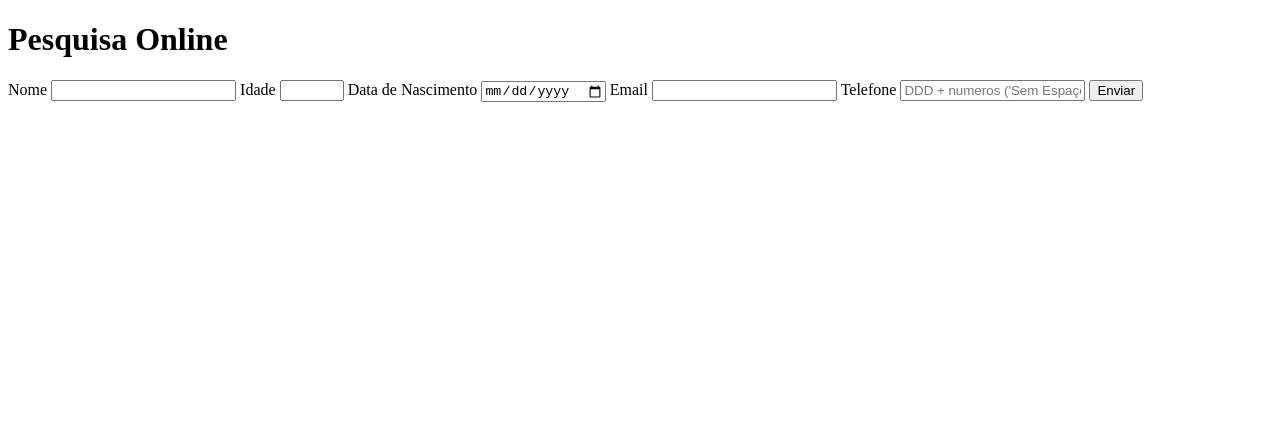
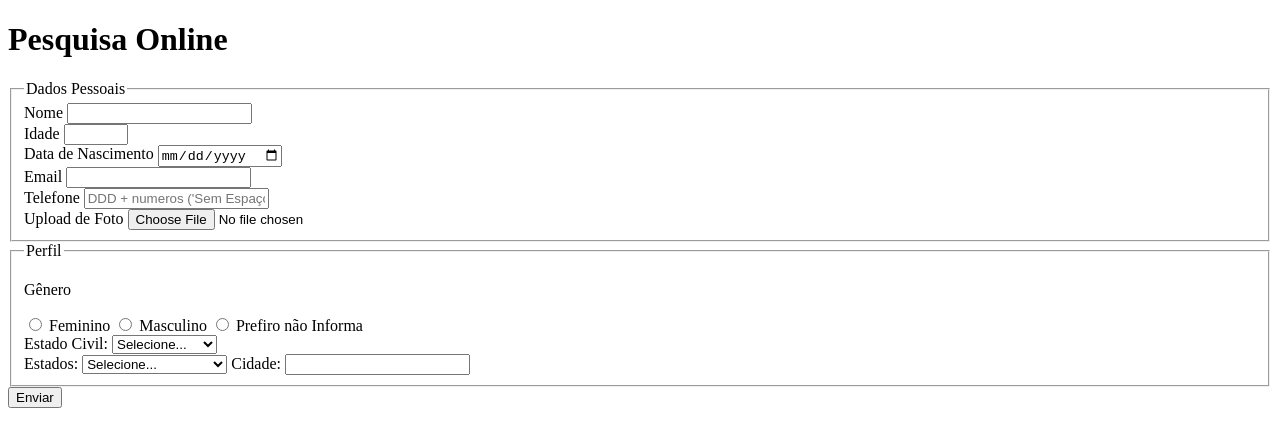
Before and after one commit to JoaoArt2311/formulario_Alura, a plain HTML site: page index.html in a window 1280 px wide. Drawn offline with Linux system fonts and the light colour scheme.

Commit message:
Acrescentamos (estado, esatdo civil, cidade)
Acrescentamos os estado todos, e tambem aproveitamos para adicionar o estado civil de nossos clientes, e colocamos tambem uma option "text" para colocar o nome da cidade

```diff
--- a/index.html
+++ b/index.html
@@ -13,25 +13,98 @@
     <section>
         <form action="" method="get">
 
-            <!-- DADOS PESSOAIS -->
-            <label for="userName">Nome</label>
-            <input type="text" name="userName" required>
+            <fieldset>
+                <legend>Dados Pessoais</legend>
 
-            <label for="age">Idade</label>
-            <input type="number" name="age" min="12" max="100" required>
+                <label for="userName">Nome</label>
+                <input type="text" name="userName" required>
+                <br>
 
-            <label for="birthDay">Data de Nascimento</label>
-            <input type="date" name="birthDay">
+                <label for="userAge">Idade</label>
+                <input type="number" name="userAge" min="12" max="100" required>
+                <br>
 
-            <label for="email">Email</label>
-            <input type="email" name="email" required>
+                <label for="userBirthDay">Data de Nascimento</label>
+                <input type="date" name="userBirthDay">
+                <br>
 
-            <label for="telephone">Telefone</label>
-            <input type="tel" name="telephone" pattern="[0-9]{11}" placeholder="DDD + numeros ('Sem Espaço e Inven')">
+                <label for="userEmail">Email</label>
+                <input type="email" name="userEmail" required>
+                <br>
+
+                <label for="userTelephone">Telefone</label>
+                <input type="tel" name="userTelephone" pattern="[0-9]{11}" placeholder="DDD + numeros ('Sem Espaço e Inven')">
+                <br>
+
+                <label for="userPhoto">Upload de Foto</label>
+                <input type="file" accept="image/*" name="userPhoto">
+                <br>
+
+                <label for=""></label>
+            </fieldset>
+
+            <fieldset>
+                <legend>Perfil</legend>
+
+                <p>Gênero</p>
+
+                <input type="radio" name="userGender" value="feminino">
+                <label for="userGender">Feminino</label>
+
+                <input type="radio" name="userGender" value="masculino">
+                <label for="userGender">Masculino</label>
+
+                <input type="radio" name="userGender" value="notInformed">
+                <label for="notInformed">Prefiro não Informa</label>
+                <br>
+
+                <label for="marialStatus">Estado Civil:</label>
+                <select name="marialStatus" >
+                    <option value="notInformed">Selecione...</option>
+                    <option value="casado">Casado</option>
+                    <option value="solteiro">Solteiro</option>
+                    <option value="divorciado">Divorciado</option>
+                    <option value="união-estavel">União Estavel</option>
+                </select>
+                <br>
+
+                <label for="state">Estados:</label>
+                <select name="userState">
+                    <option value="notInformed">Selecione...</option>
+                    <option value="Acre">Acre</option>
+                    <option value="Alagoas">Alagoas</option>
+                    <option value="Amapá">Amapá</option>
+                    <option value="Amazonas">Amazonas</option>
+                    <option value="Bahia">Bahia</option>
+                    <option value="Ceará">Ceará</option>
+                    <option value="Distrito Federal">Distrito Federal</option>
+                    <option value="Espirito Santo">Espirito Santo</option>
+                    <option value=Goiás">Goiás</option>
+                    <option value="Maranhão">Maranhão</option>
+                    <option value="Mato Grosso do Sul">Mato Grosso do Sul</option>
+                    <option value="Mato Grosso">Mato Grosso</option>
+                    <option value="Minas Gerais">Minas Gerais</option>
+                    <option value="Pará">Pará</option>
+                    <option value="Paraíba">Paraíba</option>
+                    <option value="Paraná">Paraná</option>
+                    <option value="Pernambuco">Pernambuco</option>
+                    <option value="Piauí">Piauí</option>
+                    <option value="Rio de Janeiro">Rio de Janeiro</option>
+                    <option value="Rio Grande do Norte">Rio Grande do Norte</option>
+                    <option value="Rio Grande do Sul">Rio Grande do Sul</option>
+                    <option value="Rondônia">Rondônia</option>
+                    <option value="Roraima">Roraima</option>
+                    <option value="Santa Catarina">Santa Catarina</option>
+                    <option value="São Paulo">São Paulo</option>
+                    <option value="Sergipe">Sergipe</option>
+                    <option value="Tocantins">Tocantins</option>
+                </select>
+
+                <label for="userCity">Cidade: </label>
+                <input type="text" name="userCity">
 
 
-
-
+            </fieldset>
             <button type="submit">Enviar</button>
         </form>
     </section>
```
